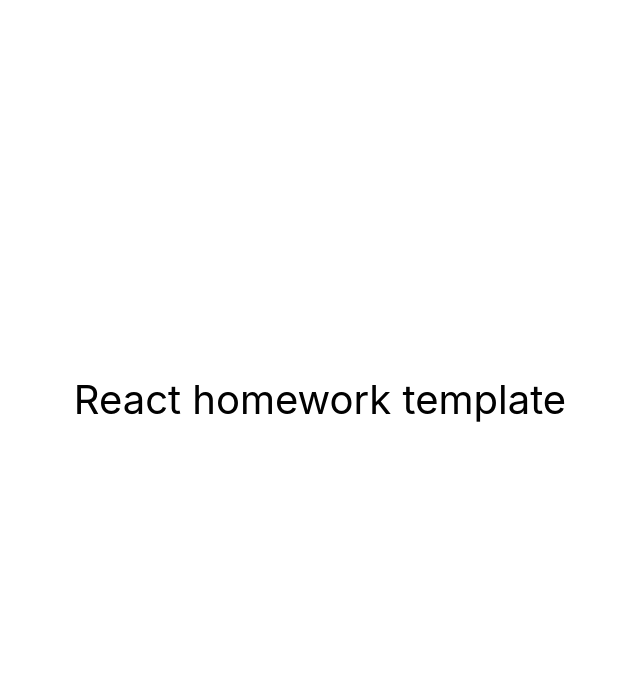
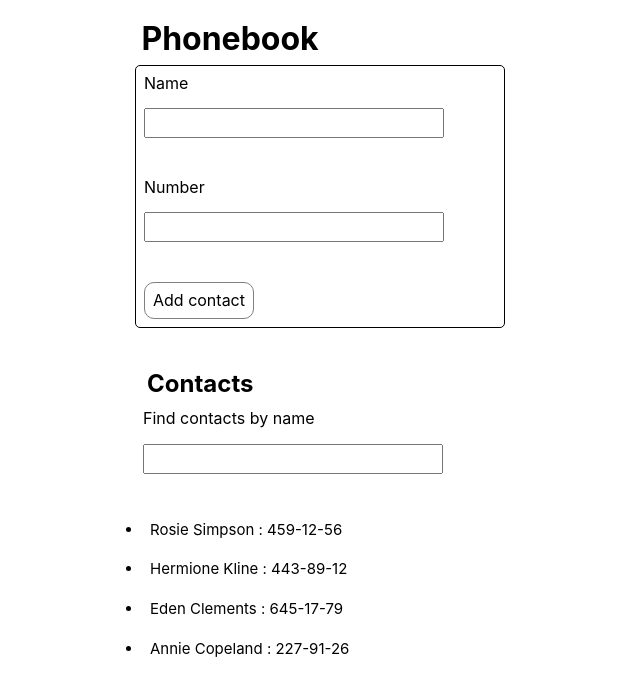
Before and after one commit to KostiantynU/goit-react-hw-02-phonebook, a React (Create React App) app: page / in a window 1280 px wide. Shown: the top 692 px of the page, without its empty margins (320-960 px from the left). Built offline with nearby package versions, Linux system fonts and the light colour scheme.

Commit message:
work with HW, 2:3

```diff
--- a/src/components/App.jsx
+++ b/src/components/App.jsx
@@ -1,6 +1,70 @@
-export const App = () => {
-  return (
-    <div
+import React, { Component } from 'react';
+import { PhoneBookForm } from './PhoneBookForm';
+import { PhoneBookList } from './PhoneBookList/PhoneBookList';
+import { nanoid } from 'nanoid';
+const INITIAL_STATE = {
+  contacts: [
+    { id: 'id-1', name: 'Rosie Simpson', number: '459-12-56' },
+    { id: 'id-2', name: 'Hermione Kline', number: '443-89-12' },
+    { id: 'id-3', name: 'Eden Clements', number: '645-17-79' },
+    { id: 'id-4', name: 'Annie Copeland', number: '227-91-26' },
+  ],
+  filter: '',
+  name: '',
+  number: '',
+};
+export class App extends Component {
+  state = { ...INITIAL_STATE };
+  changeBook = evt => {
+    evt.preventDefault();
+    const newContact = {
+      name: this.state.name,
+      id: nanoid(),
+      number: this.state.number,
+    };
+    this.setState(prevState => {
+      return {
+        contacts: [...prevState.contacts, newContact],
+      };
+    });
+    this.reset();
+  };
+  handleChangeName = ({ target }) => {
+    this.setState({ [target.name]: target.value });
+  };
+  handleChangeTel = ({ target }) => {
+    this.setState({ [target.name]: target.value });
+  };
+  handleChangeSearch = ({ target }) => {
+    this.setState({ filter: target.value.toLowerCase().trim() });
+  };
+  arrayWithSearch = () => {
+    const searchQuery = this.state.filter;
+    const filtered = this.state.contacts.filter(el => el.name.includes(searchQuery));
+    return filtered;
+  };
+  reset = () => {
+    this.setState({ name: '', number: '' });
+  };
+  render() {
+    return (
+      <>
+        <PhoneBookForm
+          changeBook={this.changeBook}
+          nameValue={this.state.name}
+          handleChangeName={this.handleChangeName}
+          handleChangeTel={this.handleChangeTel}
+        ></PhoneBookForm>
+        <PhoneBookList
+          array={this.arrayWithSearch()}
+          search={this.handleChangeSearch}
+        ></PhoneBookList>
+      </>
+    );
+  }
+}
+
+/* <div
       style={{
         height: '100vh',
         display: 'flex',
@@ -11,6 +75,4 @@
       }}
     >
       React homework template
-    </div>
-  );
-};
+    </div> */
--- /dev/null
+++ b/src/components/PhoneBookForm/PhoneBookForm.jsx
@@ -0,0 +1,41 @@
+import React, { Component } from 'react';
+import PropTypes from 'prop-types';
+import { BookForm, NameInput, HOne, AddBtn, Paragraph, Div, TelInput } from './PhoneBookFormStyled';
+export class PhoneBookForm extends Component {
+  render() {
+    const { nameValue, handleChangeName, handleChangeTel, changeBook } = this.props;
+    return (
+      <BookForm onSubmit={evt => changeBook(evt)}>
+        <HOne>Phonebook</HOne>
+        <Div>
+          <Paragraph>Name</Paragraph>
+          <NameInput
+            type="text"
+            name="name"
+            pattern="^[a-zA-Zа-яА-Я]+(([' -][a-zA-Zа-яА-Я ])?[a-zA-Zа-яА-Я]*)*$"
+            title="Name may contain only letters, apostrophe, dash and spaces. For example Adrian, Jacob Mercer, Charles de Batz de Castelmore d'Artagnan"
+            required
+            value={nameValue}
+            onChange={evt => handleChangeName(evt)}
+          />
+          <Paragraph>Number</Paragraph>
+          <TelInput
+            type="tel"
+            name="number"
+            pattern="\+?\d{1,4}?[-.\s]?\(?\d{1,3}?\)?[-.\s]?\d{1,4}[-.\s]?\d{1,4}[-.\s]?\d{1,9}"
+            title="Phone number must be digits and can contain spaces, dashes, parentheses and can start with +"
+            required
+            onChange={evt => handleChangeTel(evt)}
+          ></TelInput>
+          <AddBtn type="submit">Add contact</AddBtn>
+        </Div>
+      </BookForm>
+    );
+  }
+}
+PhoneBookForm.propTypes = {
+  changeBook: PropTypes.func.isRequired,
+  nameValue: PropTypes.string.isRequired,
+  handleChangeName: PropTypes.func.isRequired,
+  handleChangeTel: PropTypes.func.isRequired,
+};
--- /dev/null
+++ b/src/components/PhoneBookForm/PhoneBookFormStyled.js
@@ -0,0 +1,39 @@
+import styled from 'styled-components';
+export const BookForm = styled.form`
+  width: 400px;
+  padding: 15px;
+  margin-left: auto;
+  margin-right: auto;
+`;
+export const Div = styled.div`
+  border: 1px solid black;
+  border-radius: 5px;
+`;
+export const HOne = styled.h1`
+  margin: 0.2em;
+`;
+export const NameInput = styled.input`
+  width: 300px;
+  height: 30px;
+  margin: 0.5em;
+  margin-bottom: 2em;
+  padding: 0.2em;
+  &:hover,
+  &:focus {
+    box-shadow: 0px 0px 8px 3px rgba(147, 114, 163, 0.75);
+    -webkit-box-shadow: 0px 0px 8px 3px rgba(147, 114, 163, 0.75);
+    -moz-box-shadow: 0px 0px 8px 3px rgba(147, 114, 163, 0.75);
+  }
+`;
+export const Paragraph = styled.p`
+  margin: 0.5em;
+`;
+export const AddBtn = styled.button`
+  margin: 0.5em;
+  padding: 8px;
+  background: transparent;
+  border-radius: 10px;
+  border: 1px solid gray;
+`;
+export const TelInput = styled(NameInput)``;
+export const SearchInput = styled(NameInput)``;
--- /dev/null
+++ b/src/components/PhoneBookForm/index.js
@@ -0,0 +1 @@
+export { PhoneBookForm } from './PhoneBookForm';
--- /dev/null
+++ b/src/components/PhoneBookList/PhoneBookList.jsx
@@ -0,0 +1,28 @@
+import React, { Component } from 'react';
+import PropTypes from 'prop-types';
+import { DivContacts, HTwo, ListContacts } from './PhoneBookListStyled';
+import { BookItem } from 'components/PhoneBookListItem';
+import { SearchInput, Paragraph } from '../PhoneBookForm/PhoneBookFormStyled';
+export class PhoneBookList extends Component {
+  render() {
+    const { array, search: handleChangeSearch } = this.props;
+    return (
+      <DivContacts>
+        <HTwo>Contacts</HTwo>
+        <Paragraph>Find contacts by name</Paragraph>
+        <SearchInput onChange={evt => handleChangeSearch(evt)}></SearchInput>
+        <ListContacts>
+          {array.map(({ name, id, number }) => {
+            return <BookItem key={id} contactName={name} number={number} />;
+          })}
+        </ListContacts>
+      </DivContacts>
+    );
+  }
+}
+PhoneBookList.propTypes = {
+  array: PropTypes.arrayOf(
+    PropTypes.shape({ name: PropTypes.string.isRequired, id: PropTypes.string.isRequired })
+      .isRequired
+  ),
+};
--- /dev/null
+++ b/src/components/PhoneBookList/PhoneBookListStyled.js
@@ -0,0 +1,14 @@
+import styled from 'styled-components';
+export const DivContacts = styled.div`
+  width: 400px;
+  padding: 15px;
+  margin-left: auto;
+  margin-right: auto;
+`;
+export const HTwo = styled.h2`
+  margin: 0.5em;
+`;
+export const ListContacts = styled.ul`
+  font-size: 15px;
+  list-style: disc;
+`;
--- /dev/null
+++ b/src/components/PhoneBookListItem/PhoneBookListItem.jsx
@@ -0,0 +1,18 @@
+import React, { Component } from 'react';
+import PropTypes from 'prop-types';
+import { BookLi } from './PhoneBookListItemStyled';
+
+export class BookItem extends Component {
+  render() {
+    const { contactName, number } = this.props;
+    return (
+      <BookLi>
+        {contactName} : {number}
+      </BookLi>
+    );
+  }
+}
+BookItem.propTypes = {
+  contactName: PropTypes.string.isRequired,
+  number: PropTypes.string.isRequired,
+};
--- /dev/null
+++ b/src/components/PhoneBookListItem/PhoneBookListItemStyled.js
@@ -0,0 +1,5 @@
+import styled from 'styled-components';
+export const BookLi = styled.li`
+  padding: 0.5em;
+  margin: 0.5em;
+`;
--- /dev/null
+++ b/src/components/PhoneBookListItem/index.js
@@ -0,0 +1 @@
+export { BookItem } from './PhoneBookListItem';
--- a/src/index.css
+++ b/src/index.css
@@ -2,14 +2,34 @@
 
 body {
   margin: 0;
-  font-family: -apple-system, BlinkMacSystemFont, 'Segoe UI', 'Roboto', 'Oxygen',
-    'Ubuntu', 'Cantarell', 'Fira Sans', 'Droid Sans', 'Helvetica Neue',
-    sans-serif;
+  font-family: -apple-system, BlinkMacSystemFont, 'Segoe UI', 'Roboto', 'Oxygen', 'Ubuntu',
+    'Cantarell', 'Fira Sans', 'Droid Sans', 'Helvetica Neue', sans-serif;
   -webkit-font-smoothing: antialiased;
   -moz-osx-font-smoothing: grayscale;
 }
 
 code {
-  font-family: source-code-pro, Menlo, Monaco, Consolas, 'Courier New',
-    monospace;
+  font-family: source-code-pro, Menlo, Monaco, Consolas, 'Courier New', monospace;
 }
+/* my resets */
+h1,
+h2,
+h3,
+h4,
+h5,
+h6,
+p {
+  margin: 0;
+  padding: 0;
+}
+ul {
+  margin: 0;
+  padding: 0;
+  list-style: none;
+}
+
+img {
+  display: block;
+  max-width: 100%;
+  height: auto;
+}
```
Also changed, not shown: src/components/PhoneBookList/index.js (added).
